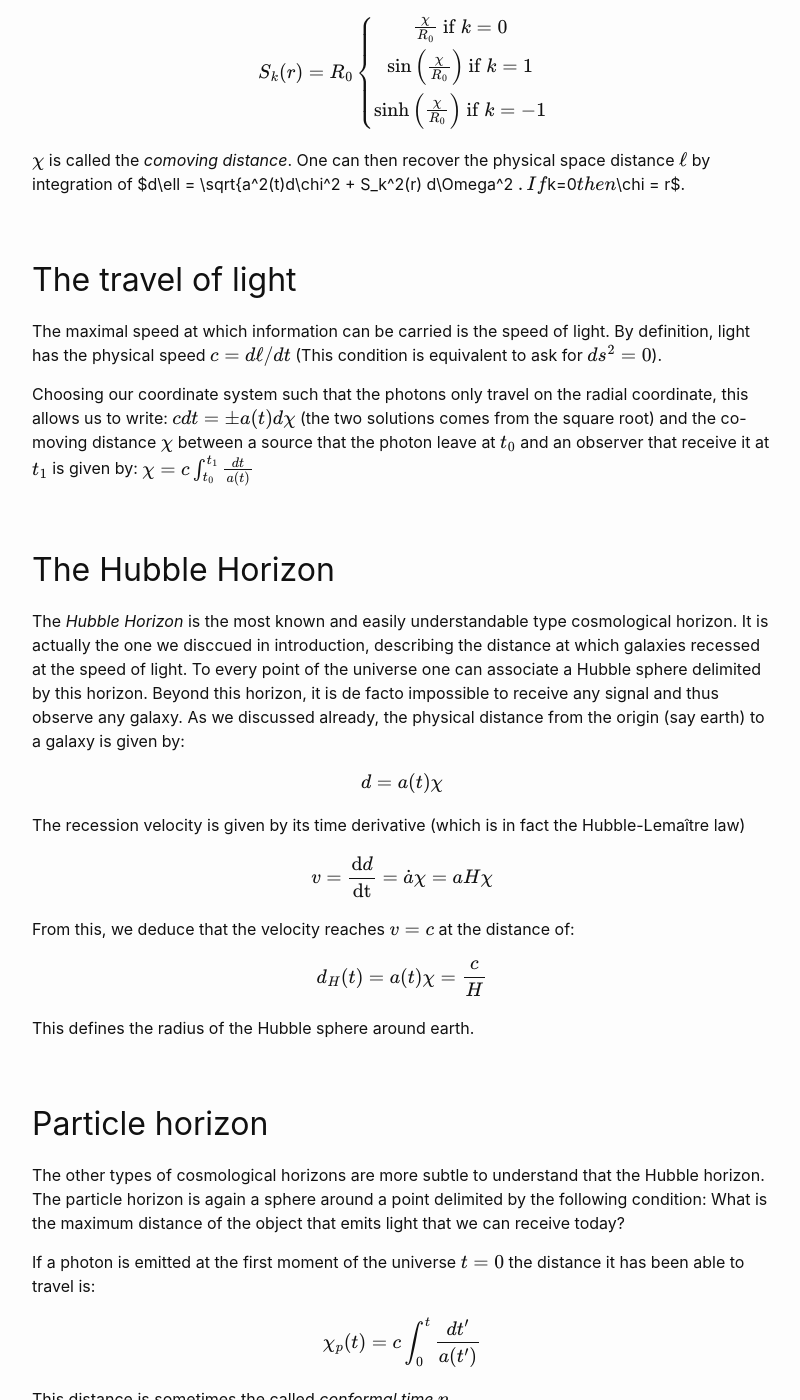
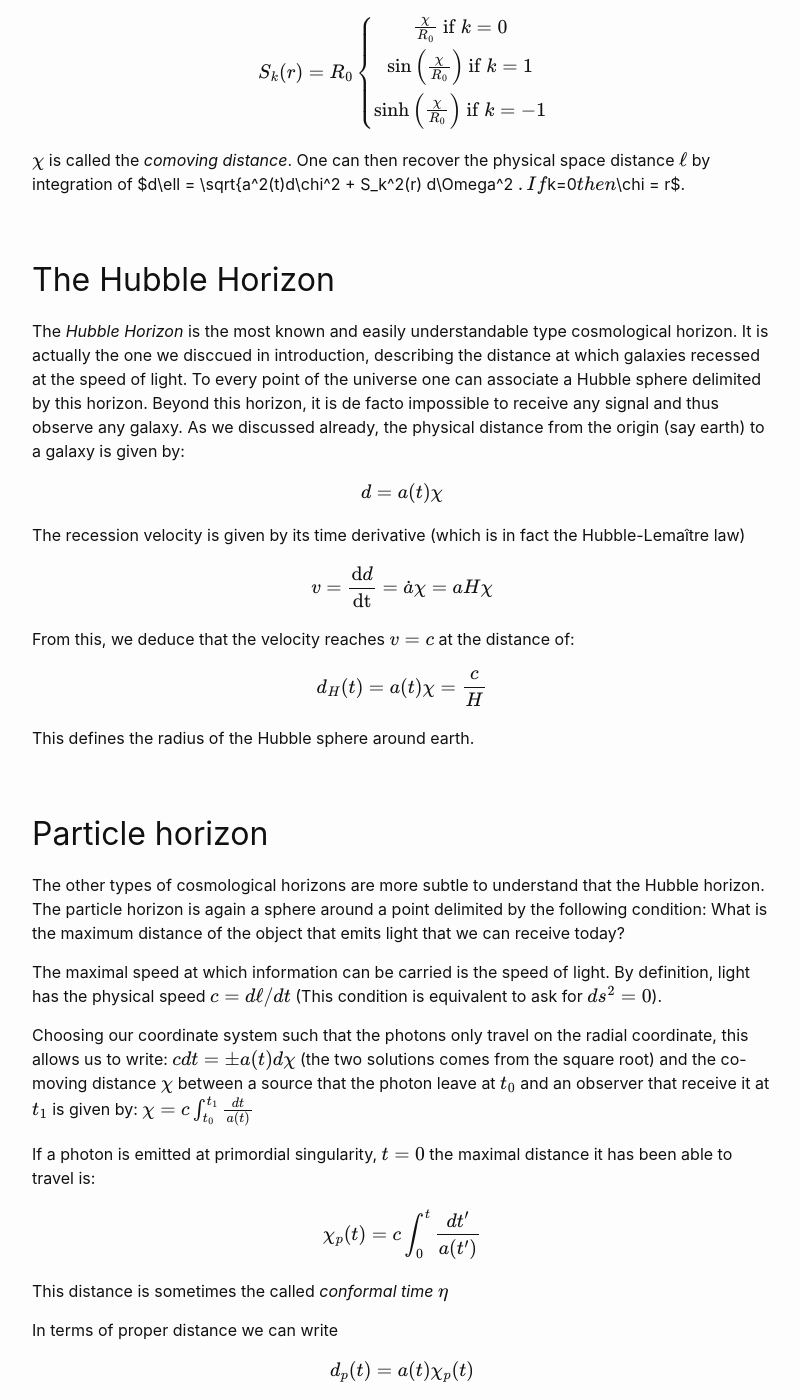
Before and after one commit to YoloNomy/YoloNomy.github.io, a Jekyll site: the page built from codes/cosmo/horizons.md, in a window 1280 px wide and 1400 px high, scrolled down 943 px. Shown: the whole window, without its empty margins (238-1038 px from the left). Built offline with Jekyll 4.4.1, drawn with Linux system fonts in a browser that asks for light colours; formulas are drawn with MathJax 3; some of the changed lines change nothing that is shown.

Commit message:
Update horizons.md

```diff
--- a/codes/cosmo/horizons.md
+++ b/codes/cosmo/horizons.md
@@ -37,19 +37,6 @@ $$
 $\chi$ is called the *comoving distance*. One can then recover the physical space distance $\ell$ by integration of $d\ell = \sqrt{a^2(t)d\chi^2 + S_k^2(r) d\Omega^2 $.
 If $k=0$ then $\chi = r$.
 
-## The travel of light
-
-The maximal speed at which information can be carried is the speed of light. By definition, light has the physical speed $c = d\ell/dt$ (This condition is equivalent to ask for $ds^2=0$).
-
-Choosing our coordinate system such that the photons only travel on the radial coordinate, this allows us to write:
-$$
-cdt = \pm a(t) d\chi
-$$
-(the two solutions comes from the square root) and the co-moving distance $\chi$ between a source that the photon leave at $t_0$ and an observer that receive it at $t_1$ is given by:
-$$
-\chi = c \int_{t_0}^{t_1} \frac{dt}{a(t)}
-$$
-
 ## The Hubble Horizon
 
 The *Hubble Horizon* is the most known and easily understandable type cosmological horizon. It is actually the one we disccued in introduction, describing the distance at which galaxies recessed at the speed of light. To every point of the universe one can associate a Hubble sphere delimited by this horizon. Beyond this horizon, it is de facto impossible to receive any signal and thus observe any galaxy.
@@ -78,12 +65,22 @@ This defines the radius of the Hubble sphere around earth.
 The other types of cosmological horizons are more subtle to understand that the Hubble horizon.
 The particle horizon is again a sphere around a point delimited by the following condition:  What is the maximum distance of the object that emits light that we can receive today?
 
-If a photon is emitted at the first moment of the universe $t = 0$ the distance it has been able to travel is:
+The maximal speed at which information can be carried is the speed of light. By definition, light has the physical speed $c = d\ell/dt$ (This condition is equivalent to ask for $ds^2=0$).
+
+Choosing our coordinate system such that the photons only travel on the radial coordinate, this allows us to write:
+$$
+cdt = \pm a(t) d\chi
+$$
+(the two solutions comes from the square root) and the co-moving distance $\chi$ between a source that the photon leave at $t_0$ and an observer that receive it at $t_1$ is given by:
+$$
+\chi = c \int_{t_0}^{t_1} \frac{dt}{a(t)}
+$$
+
+If a photon is emitted at primordial singularity, $t = 0$ the maximal distance it has been able to travel is:
 
 $$
 \chi_p(t) = c \int_{0}^{t} \frac{dt'}{a(t')}
 $$
-
 
 This distance is sometimes the called *conformal time* $\eta$
 
```
